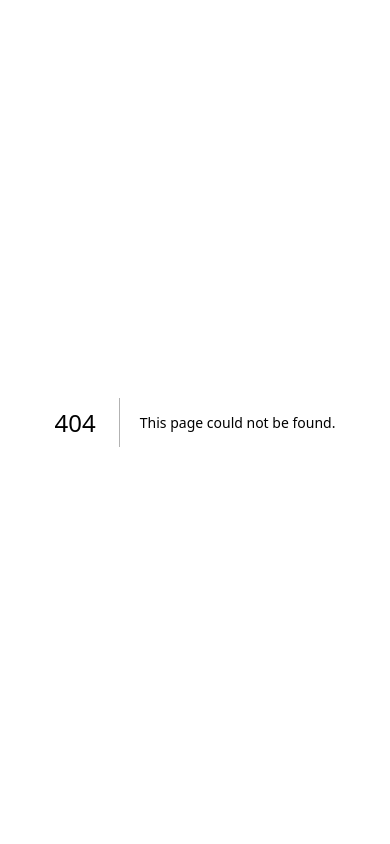
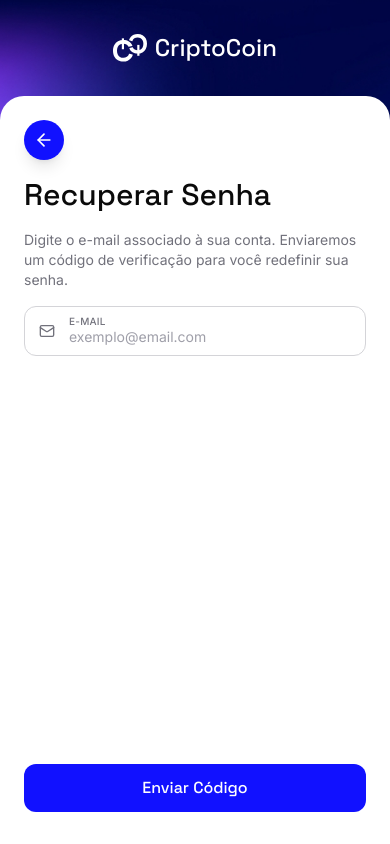
Before and after one commit to igorspinola/crypto-earlybirds, a Next.js app in the folder frontend/: page /recuperar-senha in a window 390 px wide. Before the commit this address had no page. Built offline with nearby package versions, Linux system fonts and the light colour scheme.

Commit message:
feat: tela de recuperar senha com OTP (mobile first)

```diff
--- /dev/null
+++ b/frontend/src/app/(auth)/recuperar-senha/page.tsx
@@ -0,0 +1,50 @@
+import { ArrowLeft } from "lucide-react";
+import Image from "next/image";
+import Link from "next/link";
+import { BrandImagePanel } from "@/components/features/auth/BrandImagePanel";
+import { RecoverPasswordForm } from "@/components/features/auth/RecoverPasswordForm";
+import { Header } from "@/components/features/landing/Header";
+
+export default function RecuperarSenhaPage() {
+  return (
+    <div className="relative flex min-h-screen flex-col bg-brand-blue-dark bg-[url(/images/gradient-bg.png)] bg-cover bg-center text-white">
+      <div className="md:hidden flex items-center justify-center gap-2 px-6 py-8 font-display text-2xl font-medium">
+        <Image
+          src="/images/logo.svg"
+          alt=""
+          width={32}
+          height={28}
+          className="h-7 w-auto"
+          priority
+        />
+        CriptoCoin
+      </div>
+      <div className="hidden md:block">
+        <Header />
+      </div>
+
+      <main className="flex flex-1 flex-col md:items-center md:justify-center md:px-8 md:py-10">
+        <div className="relative flex flex-1 flex-col overflow-hidden rounded-t-3xl bg-white text-foreground md:flex-none md:w-full md:max-w-4xl md:flex-row md:rounded-3xl md:shadow-2xl">
+          <BrandImagePanel
+            quote="“O dinheiro sempre foi, em sua essência, tecnologia.”"
+            author="Naval Ravikant"
+          />
+
+          <div className="flex flex-1 flex-col gap-4 px-6 pb-8 pt-6 md:gap-5 md:px-10 md:py-10">
+            <Link
+              href="/login"
+              aria-label="Voltar"
+              className="flex h-10 w-10 items-center justify-center rounded-full bg-brand-blue-light text-white shadow-lg transition-opacity hover:opacity-90"
+            >
+              <ArrowLeft className="h-5 w-5" />
+            </Link>
+            <h1 className="font-display text-3xl font-medium leading-tight md:text-4xl">
+              Recuperar Senha
+            </h1>
+            <RecoverPasswordForm />
+          </div>
+        </div>
+      </main>
+    </div>
+  );
+}
--- /dev/null
+++ b/frontend/src/components/features/auth/OtpInput.tsx
@@ -0,0 +1,67 @@
+"use client";
+
+import { useRef, type ChangeEvent, type KeyboardEvent } from "react";
+
+type OtpInputProps = {
+  length?: number;
+  value: string;
+  onChange: (next: string) => void;
+};
+
+export function OtpInput({ length = 4, value, onChange }: OtpInputProps) {
+  const refs = useRef<Array<HTMLInputElement | null>>([]);
+  const chars = Array.from({ length }, (_, i) => value[i] ?? "");
+
+  const setChar = (i: number, ch: string) => {
+    const arr = chars.slice();
+    arr[i] = ch;
+    onChange(arr.join(""));
+  };
+
+  const handleChange = (i: number) => (e: ChangeEvent<HTMLInputElement>) => {
+    const raw = e.target.value.replace(/\D/g, "");
+    if (!raw) {
+      setChar(i, "");
+      return;
+    }
+    if (raw.length === 1) {
+      setChar(i, raw);
+      refs.current[i + 1]?.focus();
+      return;
+    }
+    const arr = chars.slice();
+    for (let k = 0; k < raw.length && i + k < length; k++) {
+      arr[i + k] = raw[k];
+    }
+    onChange(arr.join(""));
+    const nextIdx = Math.min(i + raw.length, length - 1);
+    refs.current[nextIdx]?.focus();
+  };
+
+  const handleKeyDown = (i: number) => (e: KeyboardEvent<HTMLInputElement>) => {
+    if (e.key === "Backspace" && !chars[i] && i > 0) {
+      refs.current[i - 1]?.focus();
+    }
+  };
+
+  return (
+    <div className="flex justify-between gap-2 md:gap-3">
+      {chars.map((c, i) => (
+        <input
+          key={i}
+          ref={(el) => {
+            refs.current[i] = el;
+          }}
+          inputMode="numeric"
+          maxLength={1}
+          value={c}
+          onChange={handleChange(i)}
+          onKeyDown={handleKeyDown(i)}
+          className={`h-14 w-14 rounded-xl border bg-white text-center font-display text-2xl font-bold text-foreground outline-none transition-colors focus:border-brand-blue-light md:h-16 md:w-16 md:text-3xl ${
+            c ? "border-brand-blue-light" : "border-zinc-300"
+          }`}
+        />
+      ))}
+    </div>
+  );
+}
--- /dev/null
+++ b/frontend/src/components/features/auth/RecoverPasswordForm.tsx
@@ -0,0 +1,120 @@
+"use client";
+
+import { zodResolver } from "@hookform/resolvers/zod";
+import { Lock, Mail } from "lucide-react";
+import { useState } from "react";
+import { useForm } from "react-hook-form";
+import { z } from "zod";
+import { FormField } from "./FormField";
+import { OtpInput } from "./OtpInput";
+
+const emailSchema = z.object({
+  email: z.string().email("E-mail inválido"),
+});
+
+const resetSchema = z
+  .object({
+    password: z.string().min(6, "Mínimo 6 caracteres"),
+    confirm: z.string().min(1, "Confirme a senha"),
+  })
+  .refine((d) => d.password === d.confirm, {
+    message: "As senhas não coincidem",
+    path: ["confirm"],
+  });
+
+type EmailValues = z.infer<typeof emailSchema>;
+type ResetValues = z.infer<typeof resetSchema>;
+
+export function RecoverPasswordForm() {
+  const [step, setStep] = useState<1 | 2>(1);
+  const [code, setCode] = useState("");
+  const [codeError, setCodeError] = useState<string | null>(null);
+
+  const emailForm = useForm<EmailValues>({ resolver: zodResolver(emailSchema) });
+  const resetForm = useForm<ResetValues>({ resolver: zodResolver(resetSchema) });
+
+  const onSendCode = async (data: EmailValues) => {
+    // TODO integrar com POST /api/v1/auth/forgot-password
+    console.log("send code", data);
+    await new Promise((r) => setTimeout(r, 400));
+    setStep(2);
+  };
+
+  const onResetPassword = async (data: ResetValues) => {
+    if (code.length !== 4) {
+      setCodeError("Informe o código de 4 dígitos");
+      return;
+    }
+    setCodeError(null);
+    // TODO integrar com POST /api/v1/auth/reset-password
+    console.log("reset", { code, ...data });
+    await new Promise((r) => setTimeout(r, 400));
+  };
+
+  if (step === 1) {
+    return (
+      <form
+        onSubmit={emailForm.handleSubmit(onSendCode)}
+        className="flex flex-1 flex-col gap-4 md:gap-5"
+      >
+        <p className="text-sm text-zinc-500 md:text-base">
+          Digite o e-mail associado à sua conta. Enviaremos um código de
+          verificação para você redefinir sua senha.
+        </p>
+        <FormField
+          label="E-mail"
+          type="email"
+          placeholder="exemplo@email.com"
+          icon={<Mail className="h-4 w-4" />}
+          error={emailForm.formState.errors.email?.message}
+          {...emailForm.register("email")}
+        />
+        <button
+          type="submit"
+          disabled={emailForm.formState.isSubmitting}
+          className="mt-auto w-full rounded-xl bg-brand-blue-light px-6 py-3 font-display text-base font-medium text-white transition-opacity hover:opacity-90 disabled:opacity-60 md:mt-3 md:py-3.5 md:text-lg"
+        >
+          {emailForm.formState.isSubmitting ? "Enviando..." : "Enviar Código"}
+        </button>
+      </form>
+    );
+  }
+
+  return (
+    <form
+      onSubmit={resetForm.handleSubmit(onResetPassword)}
+      className="flex flex-1 flex-col gap-4 md:gap-5"
+    >
+      <p className="text-sm text-zinc-500 md:text-base">
+        Digite o código de verificação que enviamos para o seu e-mail.
+      </p>
+      <div className="flex flex-col gap-1">
+        <OtpInput value={code} onChange={setCode} />
+        {codeError && <p className="mt-1 text-xs text-red-500">{codeError}</p>}
+      </div>
+      <FormField
+        label="Nova Senha"
+        type="password"
+        placeholder="••••••••"
+        icon={<Lock className="h-4 w-4" />}
+        error={resetForm.formState.errors.password?.message}
+        {...resetForm.register("password")}
+      />
+      <FormField
+        label="Digite a Nova Senha Novamente"
+        type="password"
+        placeholder="••••••••"
+        icon={<Lock className="h-4 w-4" />}
+        error={resetForm.formState.errors.confirm?.message}
+        {...resetForm.register("confirm")}
+      />
+      <button
+        type="submit"
+        disabled={resetForm.formState.isSubmitting}
+        className="mt-auto w-full rounded-xl bg-brand-blue-light px-6 py-3 font-display text-base font-medium text-white transition-opacity hover:opacity-90 disabled:opacity-60 md:mt-3 md:py-3.5 md:text-lg"
+      >
+        {resetForm.formState.isSubmitting ? "Mudando..." : "Mudar senha"}
+      </button>
+    </form>
+  );
+}
```
